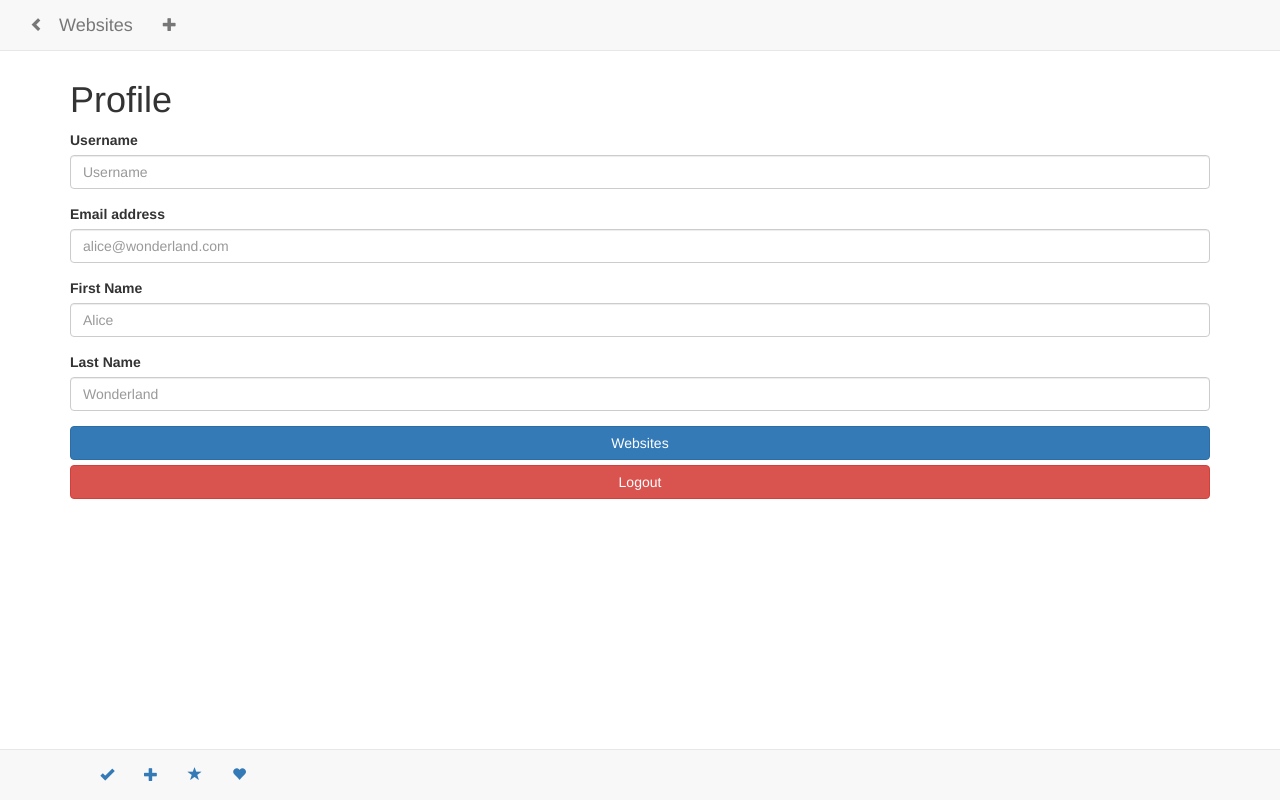
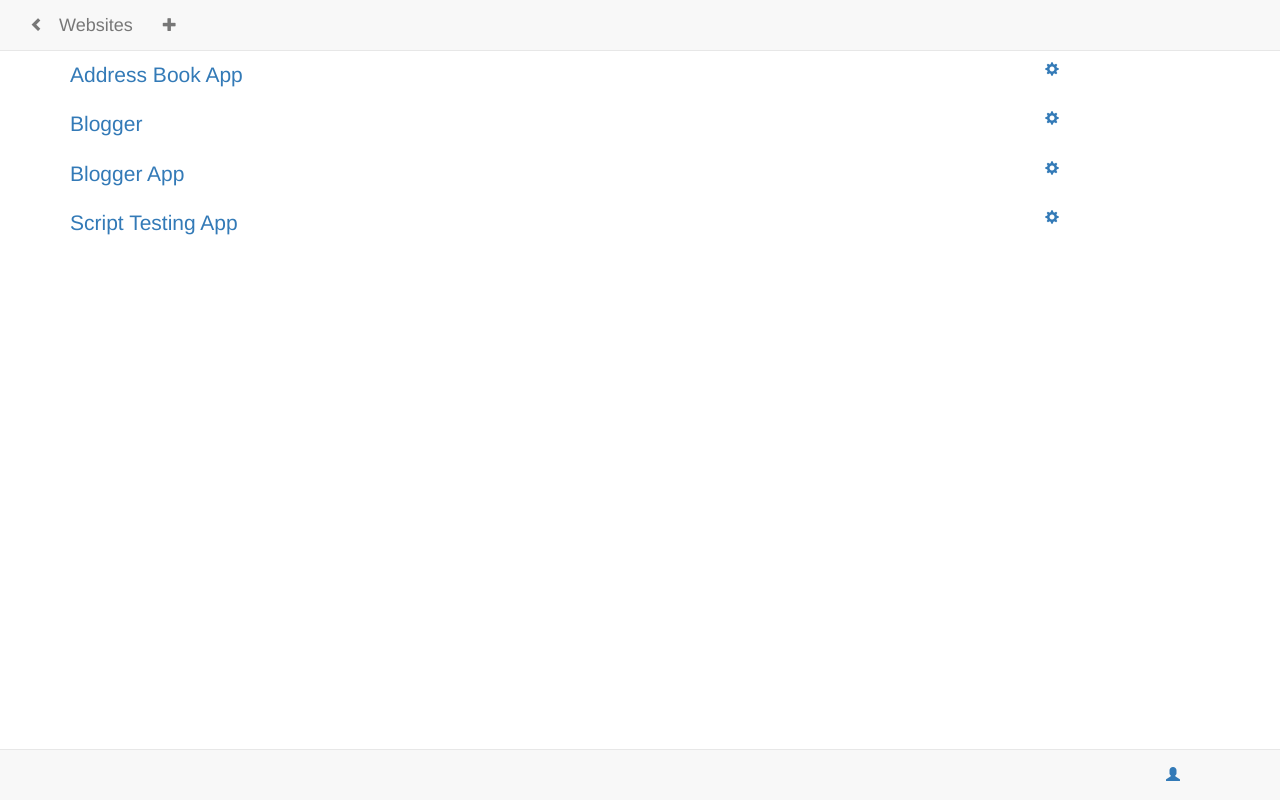
Before and after one commit to 0xnf2/flower-nick-webdev, a website: page public/assignment/website-list.html in a window 1280 px wide. Drawn offline with nearby package versions, Linux system fonts and the light colour scheme.

Commit message:
Touched up profile; added content to website-list.html

```diff
--- a/public/assignment/website-list.html
+++ b/public/assignment/website-list.html
@@ -20,7 +20,7 @@
                 Websites
             </a>
             <p class="navbar-text pull-right">
-                <a href="#" class="navbar-link">
+                <a href="website-new.html" class="navbar-link">
                     <span class="glyphicon glyphicon-plus"></span>
                 </a>
             </p>
@@ -29,42 +29,76 @@
 </nav>
 
     <div class="container">
-        <h1>Profile</h1>
+        <div class="row">
+            <div class="col-xs-10 text-primary lead">
+               <a href="page-list.html">
+                    Address Book App
+                <a/>
+            </div>
+            <div class="col-xs-2">
+                <p>
+                    <a href="website-edit.html">
+                        <span class="glyphicon glyphicon-cog"></span>
+                    </a>
+                </p>
+            </div>
+        </div>
 
-        <form>
-            <div class="form-group">
-                <label for="username">Username</label>
-                <input type="text" class="form-control" id="username" placeholder="Username">
+        <div class="row">
+            <div class="col-xs-10 text-primary lead">
+                <a href="page-list.html">
+                    Blogger
+                <a/>
             </div>
-            <div class="form-group">
-                <label for="email">Email address</label>
-                <input type="email" class="form-control" id="email" placeholder="alice@wonderland.com">
+            <div class="col-xs-2">
+                <p>
+                    <a href="website-edit.html">
+                        <span class="glyphicon glyphicon-cog"></span>
+                    </a>
+                </p>
             </div>
-            <div class="form-group">
-                <label for="first-name">First Name</label>
-                <input type="text" class="form-control" id="first-name" placeholder="Alice">
+        </div>
+
+        <div class="row">
+            <div class="col-xs-10 text-primary lead">
+                <a href="page-list.html">
+                    Blogger App
+                <a/>
             </div>
-            <div class="form-group">
-                <label for="last-name">Last Name</label>
-                <input type="text" class="form-control" id="last-name" placeholder="Wonderland">
+            <div class="col-xs-2">
+                <p>
+                    <a href="website-edit.html">
+                        <span class="glyphicon glyphicon-cog"></span>
+                    </a>
+                </p>
             </div>
-        </form>
+        </div>
 
-        <a class="btn btn-primary btn-block"
-           href="website-list.html">Websites</a>
-        <a class="btn btn-danger  btn-block"
-           href="login.html">Logout</a>
+        <div class="row">
+            <div class="col-xs-10 text-primary lead">
+                <a href="page-list.html">
+                    Script Testing App
+                <a/>
+            </div>
+            <div class="col-xs-2">
+                <p>
+                    <a href="">
+                        <span class="glyphicon glyphicon-cog"></span>
+                    </a>
+                </p>
+            </div>
+        </div>
     </div>
 
 <nav class="navbar navbar-default navbar-fixed-bottom">
     <div class="container">
-        <div class="row navbar-text">
-            <div class="col-xs-3 text-center">
-                <a href="#">
-                    <span class="glyphicon glyphicon-ok"></span>
+        <div class="row navbar-text pull-right">
+            <div class="col-xs-3">
+                <a href="profile.html">
+                    <span class="glyphicon glyphicon-user"></span>
                 </a>
             </div>
-            <div class="col-xs-3 text-center">
+            <!--<div class="col-xs-3 text-center">
                 <a href="#">
                     <span class="glyphicon glyphicon-plus"></span>
                 </a>
@@ -79,6 +113,7 @@
                     <span class="glyphicon glyphicon-heart"></span>
                 </a>
             </div>
+        </div>-->
         </div>
     </div>
 </nav>
```
Also changed, not shown: public/assignment/profile.html (+8 -9 lines).
